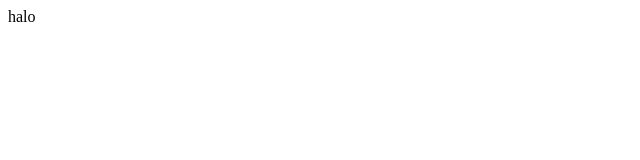
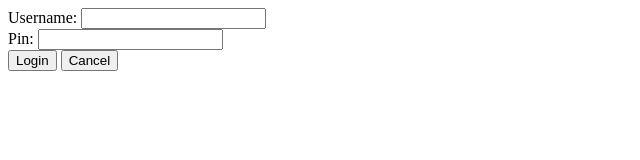
Before and after one commit to adrsabe7/pbo, a plain HTML site: page 10/pbo1.html in a window 1280 px wide. Shown: the whole page, without its empty margins (0-640 px from the left). Drawn offline with Linux system fonts and the light colour scheme.

Commit message:
Update pbo1.html

```diff
--- a/10/pbo1.html
+++ b/10/pbo1.html
@@ -1,36 +1,72 @@
-<div id='content'> halo </div>
+<!DOCTYPE html>
+<html lang="en">
+<head>
+    <meta charset="UTF-8">
+    <meta name="viewport" content="width=device-width, initial-scale=1.0">
+    <title>Login Form</title>
+    <link rel="stylesheet" href="./pertemuan10.css">
+</head>
+<body>
+    <div id="app"></div>
 
     <script>
-
-
-  pbo={
-  model:{
-  mahasiswa:[
-    {username:'ujang',pin:'ujang123'},
-    {username:'eko',pin:'eko123'},
-    {username:'kasep',pin:'kasep123'},
+        const pbo = {
+            // Model untuk database
+            model: {
+                mahasiswa: [
+                    { username: 'arya', pin: 'arya123' },
+                    { username: 'irfan', pin: 'irfan123' },
+                    { username: 'ipwija', pin: 'ipwija123' },
                 ],
             },
-    view:{
-    signform:function(arr){
+            // View untuk tampilan
+            view: {
+                signform: function () {
                     return `
-  username <input type='txt' value='' id='username'><br/>
-  pin <input type='password' value='' pin='pin'><br/>
-  <button id='login' > Login </button><br/>
-  <button id='cancel' >cancel </button><br/>
+                        <div class="input-form">
+                            Username: <input type='text' id='username'><br/>
+                            Pin: <input type='password' id='pin'><br/>
+                            <button id='login'>Login</button>
+                            <button id='cancel'>Cancel</button>
+                        </div>
                     `;
                 },
             },
-  controller:{
-    signin:function(){ document.getElementById('id').onclick=function(){alert('login')}},
-    signout:function(){
-      document.getElementById('username').value='';
-      document.getElementById('pin').value='';
+
+            // Controller untuk perlakuan terhadap view dan database
+            controller: {
+                init: function () {
+                    const app = document.getElementById('app');
+                    app.innerHTML = pbo.view.signform();
+
+                    document.getElementById('login').addEventListener('click', this.signin);
+                    document.getElementById('cancel').addEventListener('click', this.signout);
                 },
 
+                signin: function () {
+                    const username = document.getElementById('username').value;
+                    const pin = document.getElementById('pin').value;
+
+                    const userFound = pbo.model.mahasiswa.find(
+                        (user) => user.username === username && user.pin === pin
+                    );
+
+                    if (userFound) {
+                        alert('Login berhasil!');
+                    } else {
+                        alert('Username atau Pin salah!');
+                    }
                 },
 
-  }
+                signout: function () {
+                    document.getElementById('username').value = '';
+                    document.getElementById('pin').value = '';
+                },
+            },
+        };
 
-
+        // Inisialisasi programnya
+        pbo.controller.init();
     </script>
+</body>
+</html>
```
Lines whose indentation alone changed are shown as unchanged.
